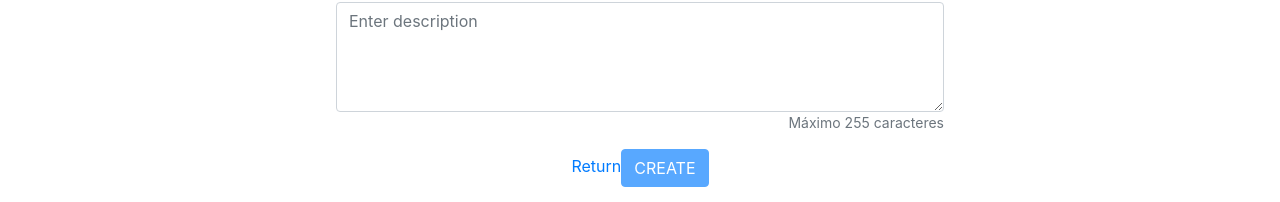
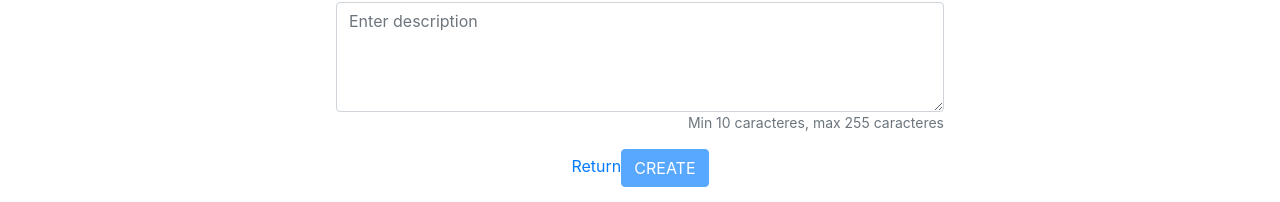
Before and after one commit to PieterAp/projetoDAE, a Nuxt app in the folder projectDAEClient/: page /occurrences/1/create in a window 1280 px wide. Shown: the part 377-579 px from the top of the page. Built offline with nearby package versions, Linux system fonts and the light colour scheme; no server answers.

Commit message:
Small fix in occurrances create

```diff
--- a/projectDAEClient/pages/occurrences/_userid/create.vue
+++ b/projectDAEClient/pages/occurrences/_userid/create.vue
@@ -34,7 +34,7 @@
                     maxlength="255"
                     ></b-form-textarea>
                     <div class="text-right text-muted small">
-                        Máximo 255 caracteres
+                        Min 10 caracteres, max 255 caracteres
                     </div>
                 </b-form-group>
 
```
